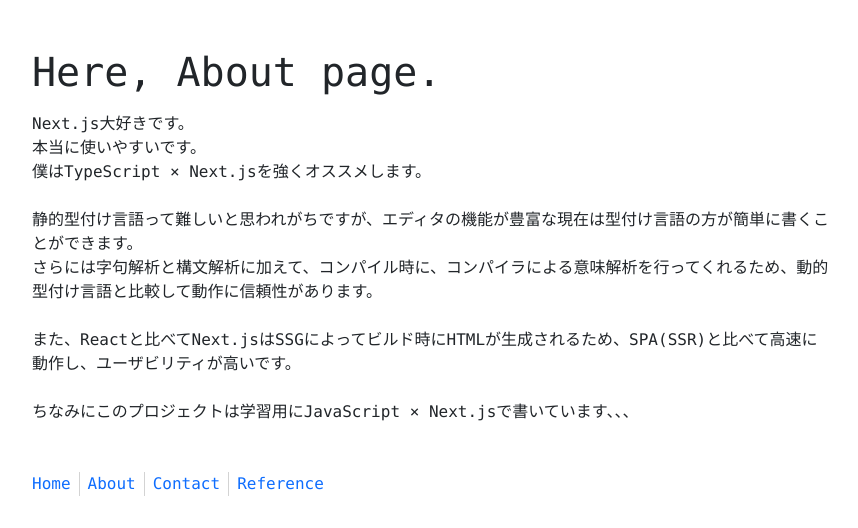
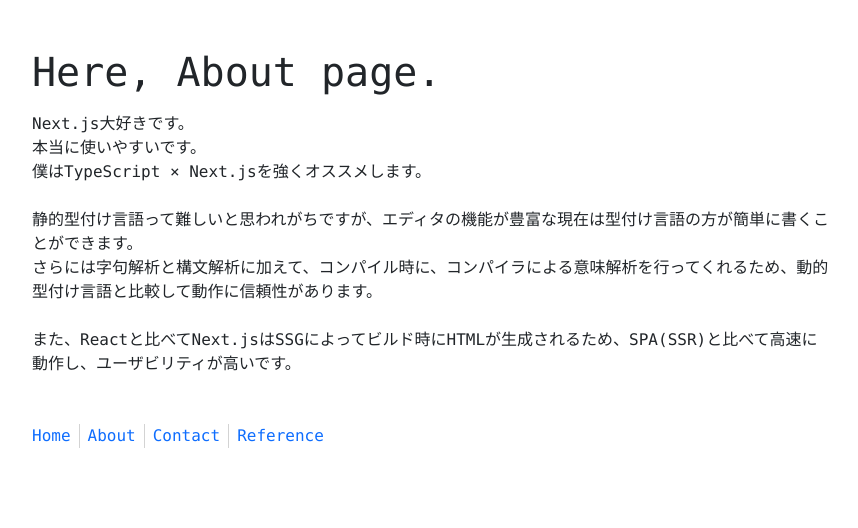
Before and after one commit to osawa-koki/simple-next-study.ssg.ts, a Next.js app: page /about in a window 1280 px wide. Shown: the top 528 px of the page, without its empty margins (208-1066 px from the left). Built offline with nearby package versions, Linux system fonts and the light colour scheme.

Commit message:
小さな修正。

```diff
--- a/pages/about.tsx
+++ b/pages/about.tsx
@@ -5,7 +5,7 @@ export default function HelloWorld() {
     <main>
       <div id="About">
         <h1>Here,  About page.</h1>
-        <p>Next.js大好きです。<br />本当に使いやすいです。<br />僕はTypeScript × Next.jsを強くオススメします。<br /><br />静的型付け言語って難しいと思われがちですが、エディタの機能が豊富な現在は型付け言語の方が簡単に書くことができます。<br />さらには字句解析と構文解析に加えて、コンパイル時に、コンパイラによる意味解析を行ってくれるため、動的型付け言語と比較して動作に信頼性があります。<br /><br />また、Reactと比べてNext.jsはSSGによってビルド時にHTMLが生成されるため、SPA(SSR)と比べて高速に動作し、ユーザビリティが高いです。<br /><br />ちなみにこのプロジェクトは学習用にJavaScript × Next.jsで書いています、、、</p>
+        <p>Next.js大好きです。<br />本当に使いやすいです。<br />僕はTypeScript × Next.jsを強くオススメします。<br /><br />静的型付け言語って難しいと思われがちですが、エディタの機能が豊富な現在は型付け言語の方が簡単に書くことができます。<br />さらには字句解析と構文解析に加えて、コンパイル時に、コンパイラによる意味解析を行ってくれるため、動的型付け言語と比較して動作に信頼性があります。<br /><br />また、Reactと比べてNext.jsはSSGによってビルド時にHTMLが生成されるため、SPA(SSR)と比べて高速に動作し、ユーザビリティが高いです。</p>
         <PageBlock />
       </div>
     </main>
```
